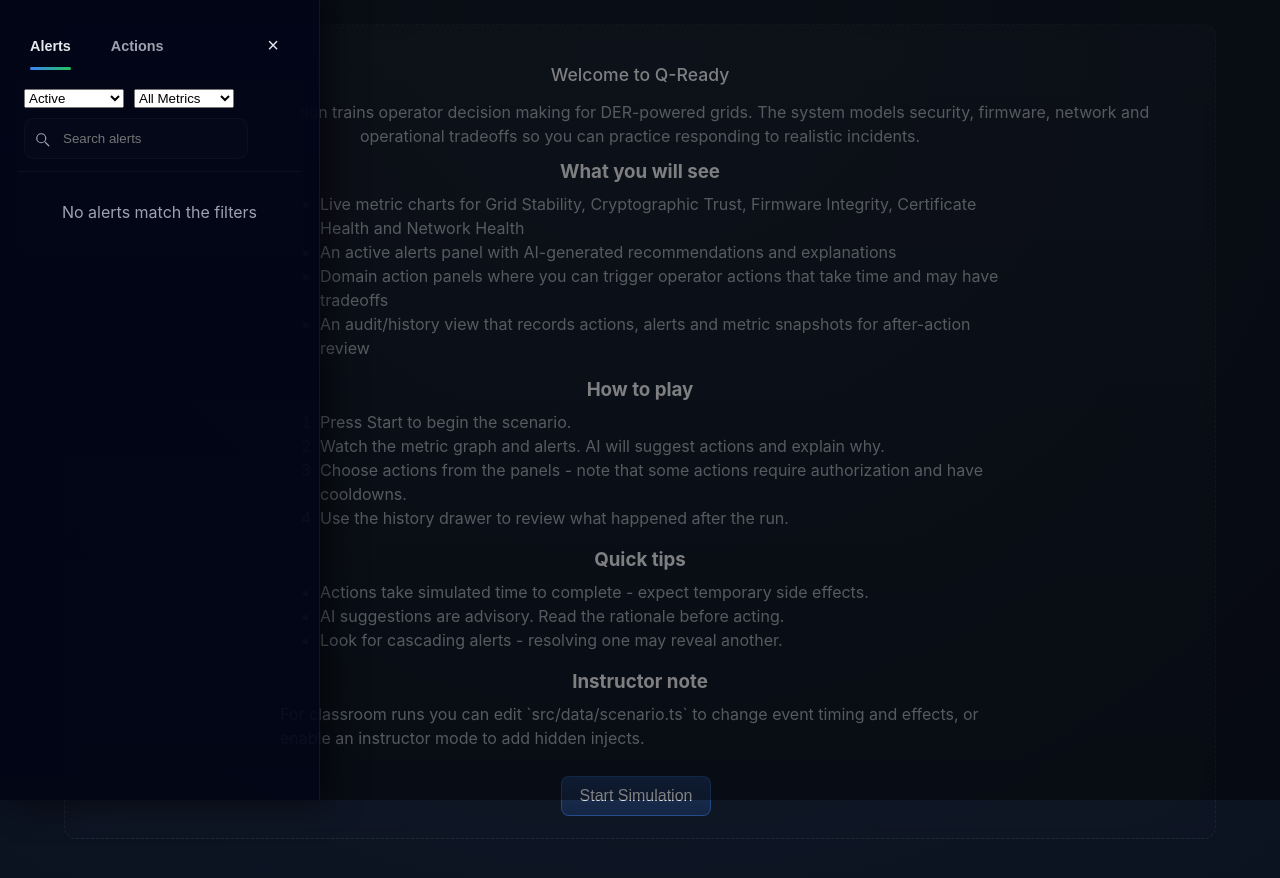
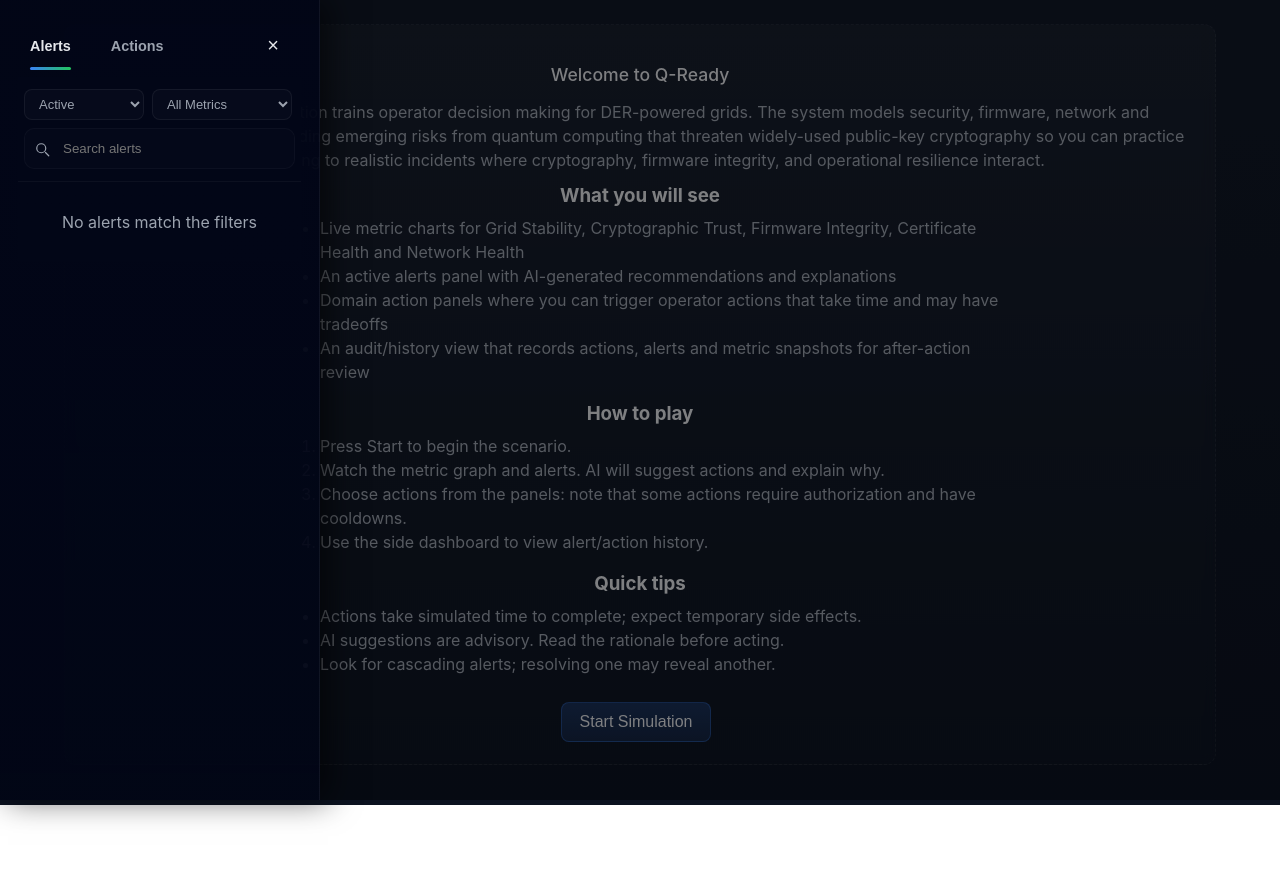
Before and after one commit to ChillPanda100/Q-READY, a React (Vite) app: page / in a window 1280 px wide. Both pictures are taken after a click on the button "Open dashboard". After the commit the page ends 805 px from the top, so only its background shows below. Built offline with nearby package versions, Linux system fonts and the light colour scheme.

Commit message:
Add severity labels in alert history

```diff
--- a/src/App.tsx
+++ b/src/App.tsx
@@ -40,6 +40,7 @@ const App: React.FC = () => {
     const [pqOnCooldown, setPqOnCooldown] = useState<boolean>(false);
     const pqCooldownRef = useRef<number | null>(null);
     const [actionsHistory, setActionsHistory] = useState<ActionRecord[]>([]);
+    const [hiddenAlertIds, setHiddenAlertIds] = useState<number[]>([]);
     const [dashboardActiveTab, setDashboardActiveTab] = useState<'alerts' | 'actions' | undefined>(undefined);
     // Final modal flag (start closed in normal runs)
     const [finalModalOpen, setFinalModalOpen] = useState(false);
@@ -88,13 +89,17 @@ const App: React.FC = () => {
 
                         createdAt: Date.now(),
                         status: 'active',
-                        affectedMetrics: [
-                            // infer metric from message keywords (basic heuristic)
-                            ...(event.message.toLowerCase().includes('cert') || event.message.toLowerCase().includes('certificate') || event.message.toLowerCase().includes('ca') ? ['Crypto'] : []),
-                            ...(event.message.toLowerCase().includes('firmware') || event.message.toLowerCase().includes('signature') ? ['Firmware'] : []),
-                            ...(event.message.toLowerCase().includes('network') || event.message.toLowerCase().includes('latency') ? ['Network'] : []),
-                            ...(event.message.toLowerCase().includes('der') || event.message.toLowerCase().includes('grid') ? ['Grid'] : []),
-                        ],
+                        // infer metrics more robustly from message keywords
+                        affectedMetrics: (() => {
+                            const m = event.message.toLowerCase();
+                            const res: string[] = [];
+                            if (/cert|certificate|ca|crypto|cryptographic|crypt|handshake|auth|authentication/.test(m)) res.push('Crypto');
+                            if (/firmware|signature/.test(m)) res.push('Firmware');
+                            // include control/config keywords to catch control-plane/configuration issues
+                            if (/network|latency|congestion|control(?:\s|-)?plane|control|config|configuration/.test(m)) res.push('Network');
+                             if (/der|grid/.test(m)) res.push('Grid');
+                             return res;
+                         })(),
                           aiDescription: `AI: ${event.message} — consider ${event.recommendedAction}`,
                         actionsTaken: [],
                         metricSnapshots: [
@@ -158,7 +163,7 @@ const App: React.FC = () => {
     };
 
     const escalateAlert = (id: number, summary?: string) => {
-        setAlerts(prev => prev.map(a => a.id === id ? {...a, status: 'escalated', resolutionTimestamp: Date.now(), resolutionSummary: summary ?? 'Escalated to higher authority', actionsTaken: a.actionsTaken ?? []} : a));
+        setAlerts(prev => prev.map(a => a.id === id ? { ...a, status: 'escalated', resolutionTimestamp: Date.now(), resolutionSummary: summary ?? 'Escalated to higher authority', actionsTaken: a.actionsTaken ?? [] } : a));
     };
 
     // helper that decides whether an alert is resolved given a newly applied action and history
@@ -373,8 +378,16 @@ const App: React.FC = () => {
                 }
             ]);
 
-            // Attach this operator action to all active alerts and check for resolution/escalation
-            setAlerts(prev => prev.map(a => {
+            // compute mostRecentActiveId from current alerts if this is an escalate action
+            let mostRecentActiveId: number | null = null;
+            if (action === 'escalate') {
+                const currentActive = alerts.filter(x => x.status === 'active');
+                mostRecentActiveId = currentActive.length ? currentActive.slice().sort((x, y) => y.createdAt - x.createdAt)[0].id : null;
+            }
+
+            // Attach this operator action to active alerts and check for resolution/escalation
+            setAlerts(prev => {
+                return prev.map(a => {
                     if (a.status !== 'active') return a;
                      const updated: Alert = {
                          ...a,
@@ -392,16 +405,25 @@ const App: React.FC = () => {
                     // check resolution rules
                     const resolved = checkResolve(updated, action);
                     if (resolved) {
-                    return {...updated, status: 'resolved', resolutionTimestamp: Date.now(), resolutionSummary: `Resolved by action ${action}`, confidence: 'Partially mitigated'};
+                        return { ...updated, status: 'resolved', resolutionTimestamp: Date.now(), resolutionSummary: `Resolved by action ${action}`, confidence: 'Partially mitigated' };
                     }
 
-                // special escalate via action 'escalate' — mark escalated
+                    // special escalate via action 'escalate' — only escalate the most recent active alert
                     if (action === 'escalate') {
-                    return {...updated, status: 'escalated', resolutionTimestamp: Date.now(), resolutionSummary: 'Operator escalated', confidence: 'N/A'};
+                        if (mostRecentActiveId !== null && a.id === mostRecentActiveId) {
+                            return { ...updated, status: 'escalated', resolutionTimestamp: Date.now(), resolutionSummary: 'Operator escalated', confidence: 'N/A' };
+                        }
+                        return updated;
                     }
 
                     return updated;
-            }));
+                });
+            });
+
+            // if we escalated, hide the escalated alert from the live alerts panel
+            if (action === 'escalate' && mostRecentActiveId !== null) {
+                setHiddenAlertIds(prev => prev.includes(mostRecentActiveId as number) ? prev : [...prev, mostRecentActiveId as number]);
+            }
 
             // compute metric deltas and update the action record in history to mark success
             try {
@@ -692,7 +714,7 @@ const App: React.FC = () => {
                         <StatusPanel system={system} />
                     </div>
 
-                    <AlertsPanel alerts={alerts} onAcknowledge={acknowledgeAlert} />
+                    <AlertsPanel alerts={alerts} onAcknowledge={acknowledgeAlert} hiddenAlertIds={hiddenAlertIds} />
 
                     {finished && <FinalScoreModal open={finalModalOpen} categories={finalScores.categories} totalScore={finalScores.totalScore} onPlayAgain={handlePlayAgain} onClose={() => setFinalModalOpen(false)} />}
 
--- a/src/components/AlertHistoryDrawer.tsx
+++ b/src/components/AlertHistoryDrawer.tsx
@@ -120,11 +120,47 @@ const AlertHistoryDrawer: React.FC<Props> = ({ open, onClose, alerts, onResolve,
         setExpandedIds(prev => prev.includes(id) ? prev.filter(x => x !== id) : [...prev, id]);
     };
 
+    // When the panel is opened (transition from closed -> open), default to expanding only the latest alert
+    const prevOpenRef = React.useRef<boolean>(false);
+    useEffect(() => {
+        if (open && !prevOpenRef.current) {
+            // drawer just opened
+            if (filtered.length > 0) {
+                const latestId = filtered[0].id;
+                setExpandedIds([latestId]);
+                setSelectedAlertId(latestId);
+                // scroll into view similarly to other logic
+                setTimeout(() => {
+                    const el = document.getElementById(`timeline-entry-${latestId}`);
+                    if (el && typeof el.scrollIntoView === 'function') el.scrollIntoView({ behavior: 'smooth', block: 'center' });
+                }, 50);
+            } else {
+                setExpandedIds([]);
+                setSelectedAlertId(null);
+            }
+        }
+        prevOpenRef.current = open;
+    }, [open, filtered]);
+
     return (
         <div className={`alert-history-drawer ${open ? 'open' : ''} ${embedded ? 'embedded' : ''}`} aria-hidden={!open}>
             <div className="drawer-header">
-                 <div className="drawer-controls">
-                     <select value={filterStatus} onChange={(e: React.ChangeEvent<HTMLSelectElement>) => setFilterStatus(e.target.value as 'all' | 'active' | 'resolved' | 'escalated' | 'unresolved')}>
+                 <div className="drawer-controls" style={{ display: 'flex', alignItems: 'center', gap: 8 }}>
+                    {/* compact row: two modern-looking selects and the search input aligned on the same line */}
+                    <select
+                        value={filterStatus}
+                        onChange={(e: React.ChangeEvent<HTMLSelectElement>) => setFilterStatus(e.target.value as 'all' | 'active' | 'resolved' | 'escalated' | 'unresolved')}
+                        style={{
+                            padding: '6px 10px',
+                            borderRadius: 8,
+                            border: '1px solid rgba(255,255,255,0.06)',
+                            background: 'rgba(255,255,255,0.02)',
+                            color: 'inherit',
+                            fontSize: 13,
+                            cursor: 'pointer',
+                            minWidth: 120,
+                        }}
+                    >
                         <option value="all">All</option>
                         <option value="active">Active</option>
                         <option value="resolved">Resolved</option>
@@ -132,7 +168,20 @@ const AlertHistoryDrawer: React.FC<Props> = ({ open, onClose, alerts, onResolve,
                         <option value="unresolved">Unresolved</option>
                     </select>
 
-                     <select value={filterMetric} onChange={(e: React.ChangeEvent<HTMLSelectElement>) => setFilterMetric(e.target.value as 'all' | 'Grid' | 'Crypto' | 'Firmware' | 'Network')}>
+                    <select
+                        value={filterMetric}
+                        onChange={(e: React.ChangeEvent<HTMLSelectElement>) => setFilterMetric(e.target.value as 'all' | 'Grid' | 'Crypto' | 'Firmware' | 'Network')}
+                        style={{
+                            padding: '6px 10px',
+                            borderRadius: 8,
+                            border: '1px solid rgba(255,255,255,0.06)',
+                            background: 'rgba(255,255,255,0.02)',
+                            color: 'inherit',
+                            fontSize: 13,
+                            cursor: 'pointer',
+                            minWidth: 140,
+                        }}
+                    >
                         <option value="all">All Metrics</option>
                         <option value="Grid">Grid</option>
                         <option value="Crypto">Crypto</option>
@@ -140,7 +189,8 @@ const AlertHistoryDrawer: React.FC<Props> = ({ open, onClose, alerts, onResolve,
                         <option value="Network">Network</option>
                     </select>
 
-                     <label className="drawer-search-wrapper" htmlFor="drawer-search-input">
+                    <label
+                        className="drawer-search-wrapper" htmlFor="drawer-search-input">
                         <svg viewBox="0 0 24 24" width="18" height="18" aria-hidden="true" focusable="false" xmlns="http://www.w3.org/2000/svg">
                             <path d="M21 21l-4.35-4.35" stroke="currentColor" strokeWidth="1.6" strokeLinecap="round" strokeLinejoin="round" fill="none" />
                             <circle cx="11" cy="11" r="6" stroke="currentColor" strokeWidth="1.6" fill="none" strokeLinecap="round" strokeLinejoin="round" />
@@ -154,16 +204,48 @@ const AlertHistoryDrawer: React.FC<Props> = ({ open, onClose, alerts, onResolve,
 
             <div className="drawer-body">
                 <div className="timeline">
-                    {filtered.map(alert => (
+                    {filtered.map(alert => {
+                        // compute displayMetrics: prefer explicit affectedMetrics if they contain meaningful entries,
+                        // otherwise infer from the message text.
+                        const hasMeaningfulMetrics = (arr?: string[]) => {
+                            if (!arr || arr.length === 0) return false;
+                            return arr.some(x => !!x && !/no significant/i.test(x) && x.trim() !== '-');
+                        };
+
+                        const cleanedExplicit = (alert.affectedMetrics || []).map(x => (x || '').trim()).filter(Boolean);
+
+                        const displayMetrics: string[] = hasMeaningfulMetrics(cleanedExplicit)
+                            ? cleanedExplicit
+                            : (() => {
+                                const m = (alert.message || '').toLowerCase();
+                                const res: string[] = [];
+                                if (/cert|certificate|ca|crypto|cryptographic|crypt|handshake|auth|authentication/.test(m)) res.push('Crypto');
+                                if (/firmware|signature/.test(m)) res.push('Firmware');
+                                if (/network|latency|congestion|control(?:\s|-)?plane|control|config|configuration/.test(m)) res.push('Network');
+                                if (/\bder\b|\bgrid\b/.test(m)) res.push('Grid');
+                                return res;
+                            })();
+
                         // Render a compact, card-like layout when embedded so it matches actions UI
-                        embedded ? (
+                        if (embedded) {
+                            return (
                              <div
                                   id={`timeline-entry-${alert.id}`}
                                   key={alert.id}
                                   className={`timeline-entry ${alert.status} ${selectedAlertId === alert.id ? 'selected' : ''}`}
                                   onClick={() => setSelectedAlertId(alert.id)}
-                                style={{ marginBottom: 12, padding: 10, borderRadius: 8, background: 'linear-gradient(180deg, rgba(255,255,255,0.02), rgba(255,255,255,0.01))', border: '1px solid rgba(255,255,255,0.03)' }}
+                                  style={{ position: 'relative', marginBottom: 12, padding: 10, borderRadius: 8, background: 'linear-gradient(180deg, rgba(255,255,255,0.02), rgba(255,255,255,0.01))', border: '1px solid rgba(255,255,255,0.03)' }}
                               >
+                                  {/* absolute left severity bar - spans between the card padding */}
+                                  {(() => {
+                                      const color = alert.severity === 'high' ? '#ff6b6b' : alert.severity === 'medium' ? '#ffb86b' : '#6ee7b7';
+                                      // span full card height so there are no gaps at the top/bottom
+                                      return <div aria-hidden="true" style={{ position: 'absolute', left: 0, top: 0, bottom: 0, width: 8, borderTopLeftRadius: 8, borderBottomLeftRadius: 8, background: color }} />;
+                                  })()}
+
+                                  <div style={{ display: 'flex', gap: 12, alignItems: 'stretch' }}>
+                                      {/* content column */}
+                                      <div style={{ flex: 1 }}>
                                           <div style={{ display: 'flex', justifyContent: 'space-between', alignItems: 'center' }}>
                                               <div style={{ display: 'flex', alignItems: 'center', gap: 8 }}>
                                                   <button
@@ -188,13 +270,17 @@ const AlertHistoryDrawer: React.FC<Props> = ({ open, onClose, alerts, onResolve,
                                                   <div style={{ marginTop: 8 }}>
                                                       <div style={{ fontWeight: 600 }}>Affected Metrics:</div>
                                                       <ul style={{ marginTop: 6, marginBottom: 6 }}>
-                                                {alert.affectedMetrics.length === 0 && alert.status === 'active' ? (
+                                                          {displayMetrics.length === 0 ? (
+                                                              alert.status === 'active' ? (
                                                                   <li style={{ display: 'flex', alignItems: 'center', color: 'var(--text-secondary)', fontSize: 14 }}>
                                                                       <span className="spinner" style={{ marginRight: 8 }} aria-hidden="true" />
                                                                       <span>Pending...</span>
                                                                   </li>
                                                               ) : (
-                                                    alert.affectedMetrics.map((m, i) => (
+                                                                  <li style={{ color: 'var(--text-secondary)' }}>-</li>
+                                                              )
+                                                          ) : (
+                                                              displayMetrics.map((m, i) => (
                                                                   <li key={i} style={{ color: 'var(--text-primary)' }}>{m}</li>
                                                               ))
                                                           )}
@@ -235,7 +321,11 @@ const AlertHistoryDrawer: React.FC<Props> = ({ open, onClose, alerts, onResolve,
                                               </div>
                                           )}
                                       </div>
-                        ) : (
+                                  </div>
+                              </div>
+                            );
+                        } else {
+                            return (
                               // keep original timeline layout for non-embedded mode
                               <div id={`timeline-entry-${alert.id}`} key={alert.id} className={`timeline-entry ${alert.status} ${selectedAlertId === alert.id ? 'selected' : ''}`} onClick={() => setSelectedAlertId(alert.id)}>
                                   <div className="entry-meta">
@@ -257,14 +347,14 @@ const AlertHistoryDrawer: React.FC<Props> = ({ open, onClose, alerts, onResolve,
                                        <p style={{ color: 'var(--text-secondary)' }}>{alert.aiDescription}</p>
                                        <p>
                                           <em>Affected:</em>{' '}
-                                        {(!alert.affectedMetrics || alert.affectedMetrics.length === 0) ? (
+                                          {displayMetrics.length === 0 ? (
                                               alert.status === 'active' ? (
                                                   <span style={{ display: 'inline-flex', alignItems: 'center', gap: 6, color: 'var(--text-secondary)' }}><span className="spinner" />Pending...</span>
                                               ) : (
                                                   <span style={{ color: 'var(--text-secondary)' }}>-</span>
                                               )
                                           ) : (
-                                            alert.affectedMetrics.join(', ')
+                                              displayMetrics.join(', ')
                                           )}
                                        </p>
                                        <p><em>Recommended:</em> {alert.recommendedAction}</p>
@@ -297,8 +387,9 @@ const AlertHistoryDrawer: React.FC<Props> = ({ open, onClose, alerts, onResolve,
                                       </div>
                                   </div>
                               </div>
-                        )
-                    ))}
+                            );
+                          }
+                     })}
 
                     {filtered.length === 0 && (
                         <div style={{ padding: 20, textAlign: 'center', color: 'var(--text-secondary)' }}>No alerts match the filters</div>
--- a/src/components/AlertsPanel.tsx
+++ b/src/components/AlertsPanel.tsx
@@ -4,6 +4,8 @@ import type {Alert} from '../types';
 interface Props {
     alerts: Alert[];
     onAcknowledge: (id: number) => void;
+    // optional list of alert ids the parent wants hidden from the live alerts view
+    hiddenAlertIds?: number[];
 }
 
 // Timings are split to first slide horizontally, then collapse height so
@@ -12,7 +14,7 @@ const SLIDE_MS = 260;
 const COLLAPSE_MS = 160;
 const TOTAL_MS = SLIDE_MS + COLLAPSE_MS;
 
-const AlertsPanel: React.FC<Props> = ({ alerts }: Props) => {
+const AlertsPanel: React.FC<Props> = ({ alerts, hiddenAlertIds }: Props) => {
     const [closingIds, setClosingIds] = useState<number[]>([]);
     const [collapsedIds, setCollapsedIds] = useState<number[]>([]);
     const [dismissedIds, setDismissedIds] = useState<number[]>([]);
@@ -50,7 +52,7 @@ const AlertsPanel: React.FC<Props> = ({ alerts }: Props) => {
         timersRef.current.push(t1, t2);
     };
 
-    const visible = alerts.filter(alert => !dismissedIds.includes(alert.id));
+    const visible = alerts.filter(alert => !dismissedIds.includes(alert.id) && !( (hiddenAlertIds || []).includes(alert.id) ));
 
     return (
         <div className="alerts-container">
--- a/src/components/TitlePage.tsx
+++ b/src/components/TitlePage.tsx
@@ -22,8 +22,9 @@ const TitlePage: React.FC<Props> = ({ onStart }) => {
             <p style={{ color: 'var(--text-secondary)', marginBottom: 10 }}>
                 This interactive simulation trains operator decision making for
                 DER-powered grids. The system models security, firmware, network
-                and operational tradeoffs so you can practice responding to
-                realistic incidents.
+                and operational tradeoffs, including emerging risks from quantum computing
+                that threaten widely-used public-key cryptography so you can practice responding to
+                realistic incidents where cryptography, firmware integrity, and operational resilience interact.
             </p>
 
             <div style={{ textAlign: 'left', maxWidth: 720, margin: '10px auto 18px' }}>
@@ -39,22 +40,16 @@ const TitlePage: React.FC<Props> = ({ onStart }) => {
                 <ol style={{ color: 'var(--text-secondary)', marginTop: 6 }}>
                     <li>Press Start to begin the scenario.</li>
                     <li>Watch the metric graph and alerts. AI will suggest actions and explain why.</li>
-                    <li>Choose actions from the panels - note that some actions require authorization and have cooldowns.</li>
-                    <li>Use the history drawer to review what happened after the run.</li>
+                    <li>Choose actions from the panels: note that some actions require authorization and have cooldowns.</li>
+                    <li>Use the side dashboard to view alert/action history.</li>
                 </ol>
 
                 <h3 style={{ margin: '10px 0 6px' }}>Quick tips</h3>
                 <ul style={{ color: 'var(--text-secondary)', marginTop: 6 }}>
-                    <li>Actions take simulated time to complete - expect temporary side effects.</li>
+                    <li>Actions take simulated time to complete; expect temporary side effects.</li>
                     <li>AI suggestions are advisory. Read the rationale before acting.</li>
-                    <li>Look for cascading alerts - resolving one may reveal another.</li>
+                    <li>Look for cascading alerts; resolving one may reveal another.</li>
                 </ul>
-
-                <h3 style={{ margin: '10px 0 6px' }}>Instructor note</h3>
-                <p style={{ color: 'var(--text-secondary)', marginTop: 6 }}>
-                    For classroom runs you can edit `src/data/scenario.ts` to change
-                    event timing and effects, or enable an instructor mode to add hidden injects.
-                </p>
             </div>
 
             <div style={{ marginTop: 8 }}>
--- a/src/styles.css
+++ b/src/styles.css
@@ -31,10 +31,22 @@
 body {
     margin: 0;
     font-family: 'Inter', system-ui, sans-serif;
-    background: radial-gradient(circle at top, #111827, var(--bg-main));
+    /* Smooth gradient from panel shade to main background to avoid visible seams */
+    background: linear-gradient(180deg, var(--bg-panel) 0%, var(--bg-main) 100%);
     color: var(--text-primary);
     line-height: 1.5;
+    min-height: 100vh;
 }
+
+/* Ensure the root element matches the body background and spans full height so there is no visible color seam */
+html, #root {
+    height: 100%;
+    /* match the page gradient so there is no visible seam at the bottom */
+    background: linear-gradient(180deg, var(--bg-panel) 0%, var(--bg-main) 100%);
+}
+
+/* Make the app container stretch to viewport height so the panel area extends fully */
+.app { min-height: 100vh; }
 
 /* --------------------
    App Layout
@@ -672,6 +684,20 @@ button:hover {
 }
 .drawer-search-wrapper .drawer-search:focus { outline: none; }
 
+/* Force this control onto its own line below the selects while keeping DOM order.
+   Use flex-basis:100% to break the line, then align the small wrapper to the left
+   with a margin equal to select1 + gap so its right edge matches select2. */
+.drawer-controls .drawer-search-wrapper {
+    flex-basis: 100%;
+    align-self: flex-start;
+    /* align left edge with the first select (Active) and make the
+       wrapper width equal to the combined outer width of the two selects
+       plus the gap (120px + 10px + 140px) so the right edge aligns with
+       the All Metrics select. */
+    margin-left: 0;
+    width: calc(120px + 10px + 140px);
+}
+
 @media (max-width: 700px) {
     .drawer-controls { justify-content: stretch; }
     .drawer-search-wrapper { width: 100%; }
```
Lines whose indentation alone changed are shown as unchanged.
